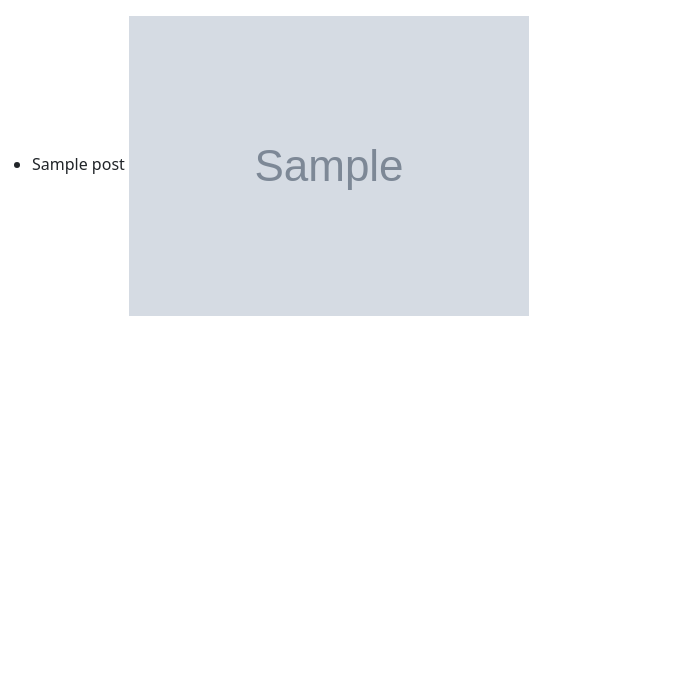
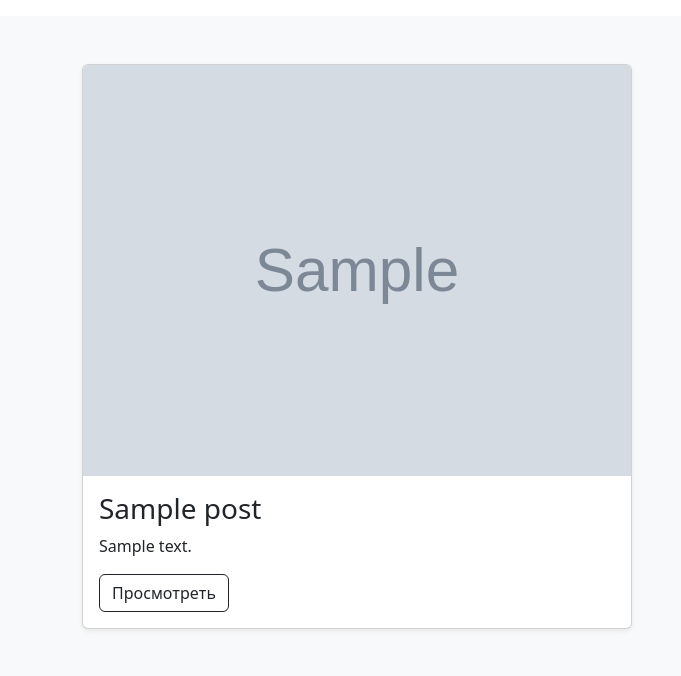
Before and after one commit to MrAdvocat2019/Pet_bllog, a Django app: page /posts/allposts/ in a window 1280 px wide. Shown: the part 73-749 px from the top of the page, without its empty margins (0-681 px from the left). Run offline with Django 5.2, Linux system fonts and the light colour scheme; tables that the repository leaves empty hold one stand-in row (values such as "Sample post"); grey boxes marked "Sample" are stand-in pictures; some libraries are stand-ins or nearby versions.

Commit message:
edited allposts to show beatifully

```diff
--- a/blog/blog/settings.py
+++ b/blog/blog/settings.py
@@ -38,6 +38,7 @@ INSTALLED_APPS = [
     'django.contrib.sessions',
     'django.contrib.messages',
     'django.contrib.staticfiles',
+    'sorl.thumbnail',
 
 ]
 
--- a/blog/posts/models.py
+++ b/blog/posts/models.py
@@ -6,4 +6,10 @@ class Post(models.Model):
     blog_text = models.TextField()
     number_likes = models.IntegerField(default=0)
     pub_date = models.DateTimeField(default=datetime.datetime.now)
-    thumbnail = models.ImageField(upload_to='thumbnails/', default='thumbnails/default.png')
+    thumbnail = models.ImageField(upload_to='thumbnails/', default='thumbnails/default.jpg')
+
+    def get_short_info(self):
+        text = self.blog_text
+
+        a = text.split()[:20]
+        return " ".join(a)
--- a/blog/templates/aboutme/aboutme.html
+++ b/blog/templates/aboutme/aboutme.html
@@ -1,5 +1,6 @@
 {% extends 'base.html' %}
 {% load static %}
+
 {% block content %}
 <div class="container col-xxl-12 px-4 py-5">
     <div class="row align-items-center">
--- a/blog/templates/base.html
+++ b/blog/templates/base.html
@@ -7,6 +7,9 @@
     <title>Блог Евгения Самородова</title>
     <!-- Bootstrap CSS -->
     <link href="{% static 'css/bootstrap.min.css' %}" rel="stylesheet">
+    {% block styles %}
+    <style></style>
+    {% endblock styles %}
 </head>
 <body>
     {% comment %} <header class="py-3 mb-3 border-bottom">
--- a/blog/templates/posts/allposts.html
+++ b/blog/templates/posts/allposts.html
@@ -1,13 +1,36 @@
 {% extends "base.html" %}
+{%load static%}
+{%load thumbnail%}
+{% block styles %}
+{% endblock styles %}
 {% block content %}
 {% if posts_list %}
-<ul>
-{%for i in posts_list%}
-<li>{{i.title}}
-    <img src={{i.thumbnail.url}}></img>
-</li>
-{% endfor %}
-</ul>
+<div class="album py-5 bg-body-tertiary">
+<div class="container">
+    <div class="row row-cols-1 row-cols-sm-2 row-cols-md-2 g-3">
+        {%for i in posts_list%}
+        <div class="col">
+            <div class="card shadow-sm">
+                 {% thumbnail i.thumbnail "300x200" crop="center" as im %}
+                <img src="{{ im.url }}" alt="{{ i.title }}" class="card-img-top" style="width: 100%; height: auto;">
+                {% endthumbnail %}
+
+              <div class="card-body">
+                <h3>{{i.title}}</h3>
+                <p class="card-text">{{i.get_short_info}}</p>
+                <div class="d-flex justify-content-between align-items-center">
+                  <form action="">
+                    <button type="submit" class="btn btn-outline-dark me-2">Просмотреть</button>
+                  </form>
+                </div>
+              </div>
+            </div>
+        </div>
+        {% endfor %}
+    </div>
+</div>
+</div>
+
 {%else%}
 <p>No posts available</p>
 {% endif %}
```
Also changed, not shown: blog/media/thumbnails/default.jpg (added), blog/media/thumbnails/default.png (deleted), blog/posts/migrations/0004_alter_post_thumbnail.py (added), 1 other file.
